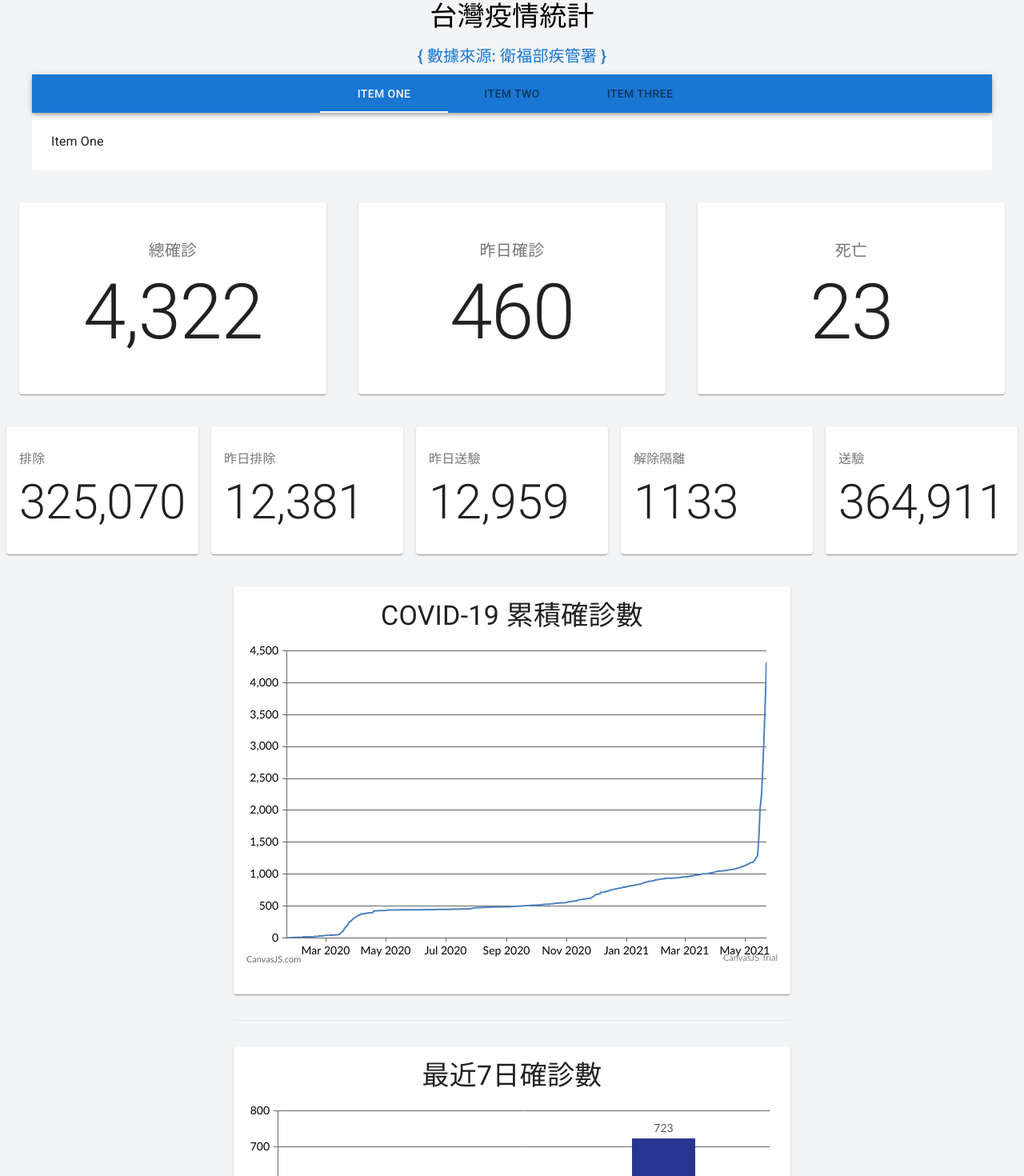
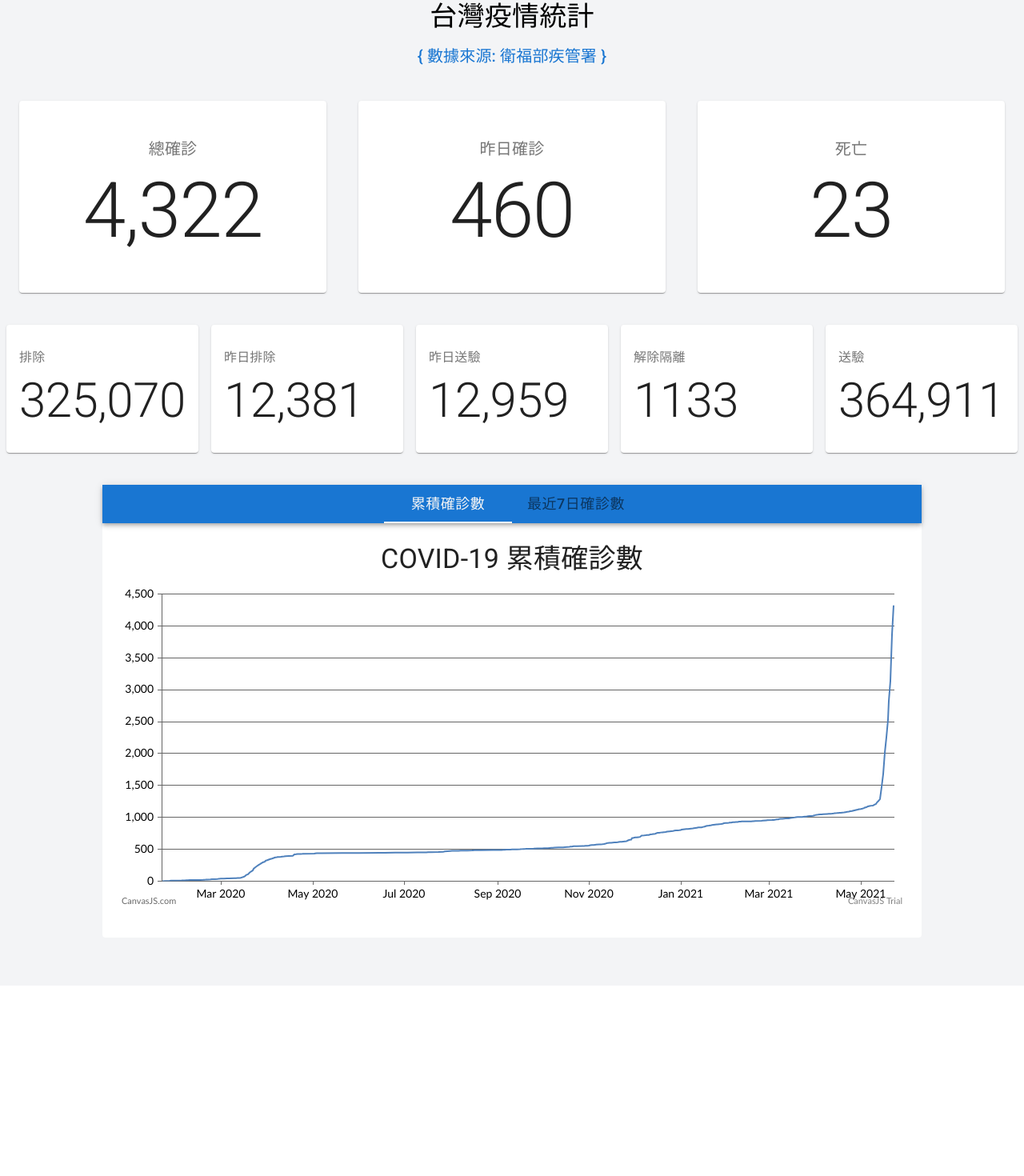
Before and after one commit to rodger0531/Taiwan-Covid-Stats, a React (Create React App) app: page / in a window 1280 px wide. Shown: the part 40-1510 px from the top of the page at 80% size. After the commit the page ends 1272 px from the top, so only its background shows below. Built offline with nearby package versions, Linux system fonts and the light colour scheme.

Commit message:
add tabulated graphs

```diff
--- a/src/components/chartCard.js
+++ b/src/components/chartCard.js
@@ -1,17 +1,14 @@
 import React from "react";
-import { Card, CardContent } from "@material-ui/core";
 import Typography from "@material-ui/core/Typography";
 
 const ChartCard = ({ children, title }) => {
   return (
-    <Card>
-      <CardContent>
-        <Typography align="center" className="mb-3" variant="h4" component="h2">
-          {title}
-        </Typography>
-        {children}
-      </CardContent>
-    </Card>
+    <>
+      <Typography align="center" className="mb-3" variant="h4" component="h2">
+        {title}
+      </Typography>
+      {children}
+    </>
   );
 };
 
--- a/src/containers/App.js
+++ b/src/containers/App.js
@@ -3,7 +3,6 @@ import ConfirmedCases from "./confirmedCases";
 import { Container, Typography, Link } from "@material-ui/core";
 import { createMuiTheme, ThemeProvider } from "@material-ui/core/styles";
 import GeneralStats from "./generalStats";
-import ChartTabs from "./chartTabs";
 
 const theme = createMuiTheme({
   palette: {
@@ -41,7 +40,6 @@ function App(props) {
             </Link>
           </Typography>
         </Container>
-        <ChartTabs />
         <GeneralStats />
         <ConfirmedCases />
       </div>
--- a/src/containers/chartTabs.js
+++ b/src/containers/chartTabs.js
@@ -1,5 +1,8 @@
 import React, { useState } from "react";
 import { Paper, Tab, Tabs, Typography, Box, AppBar } from "@material-ui/core";
+import LineChart from "../components/lineChart";
+import BarChart from "../components/barChart";
+import ChartCard from "../components/chartCard";
 
 function TabPanel(props) {
   const { children, value, index, ...other } = props;
@@ -12,23 +15,19 @@ function TabPanel(props) {
       aria-labelledby={`scrollable-auto-tab-${index}`}
       {...other}
     >
-      {value === index && (
-        <Box p={3}>
-          <Typography>{children}</Typography>
-        </Box>
-      )}
+      {value === index && <Box p={3}>{children}</Box>}
     </div>
   );
 }
 
-const ChartTabs = () => {
+const ChartTabs = ({ data, isLoading }) => {
   const [value, setValue] = useState(0);
 
   const handleChange = (event, newValue) => {
     setValue(newValue);
   };
   return (
-    <Paper elevation={0}>
+    <Paper elevation={0} className="max-w-5xl m-auto">
       <AppBar position="static" color="secondary">
         <Tabs
           value={value}
@@ -37,19 +36,25 @@ const ChartTabs = () => {
           textColor="primary"
           centered
         >
-          <Tab label="Item One" />
-          <Tab label="Item Two" />
-          <Tab label="Item Three" />
+          <Tab label="累積確診數" className="text-lg" />
+          <Tab label="最近7日確診數" className="text-lg" />
         </Tabs>
       </AppBar>
       <TabPanel value={value} index={0}>
-        Item One
+        {isLoading && <div>Graph Loading</div>}
+        {!isLoading && (
+          <ChartCard title="COVID-19 累積確診數">
+            <LineChart data={data} className="mb-4" />
+          </ChartCard>
+        )}
       </TabPanel>
       <TabPanel value={value} index={1}>
-        Item Two
-      </TabPanel>
-      <TabPanel value={value} index={2}>
-        Item Three
+        {isLoading && <div>Gradivh Loading</div>}
+        {!isLoading && (
+          <ChartCard title="最近7日確診數">
+            <BarChart data={data} />
+          </ChartCard>
+        )}
       </TabPanel>
     </Paper>
   );
--- a/src/containers/confirmedCases.js
+++ b/src/containers/confirmedCases.js
@@ -2,9 +2,7 @@ import { useEffect } from "react";
 import { useDispatch, useSelector } from "react-redux";
 import { getConfirmedCasesListState } from "../redux/selectors";
 import { requestConfirmedCasesList } from "../redux/actions";
-import LineChart from "../components/lineChart";
-import BarChart from "../components/barChart";
-import ChartCard from "../components/chartCard";
+import ChartTabs from "./chartTabs";
 
 const ConfirmedCases = () => {
   const dispatch = useDispatch();
@@ -34,28 +32,8 @@ const ConfirmedCases = () => {
     );
 
   return (
-    <div className="text-sm flex flex-col items-center m-5">
-      {confirmedStatsIsLoading && <p>Graph Loading</p>}
-      {!confirmedStatsIsLoading && (
-        <div className="w-3/5 flex flex-col">
-          <ChartCard title="COVID-19 累積確診數">
-            <LineChart data={cumulateData} className="mb-4" />
-          </ChartCard>
-          <hr className="my-8" />
-          <ChartCard title="最近7日確診數">
-            <BarChart data={cumulateData} />
-          </ChartCard>
-        </div>
-      )}
-      {/* {confirmedCases && (
-        <>
-          {cumulateData.reverse().map(([key, { count, cumSum }]) => (
-            <p key={key}>
-              {key}: {count}, sum: {cumSum}
-            </p>
-          ))}
-        </>
-      )} */}
+    <div className="m-5">
+      <ChartTabs data={cumulateData} isLoading={confirmedStatsIsLoading} />
     </div>
   );
 };
```
